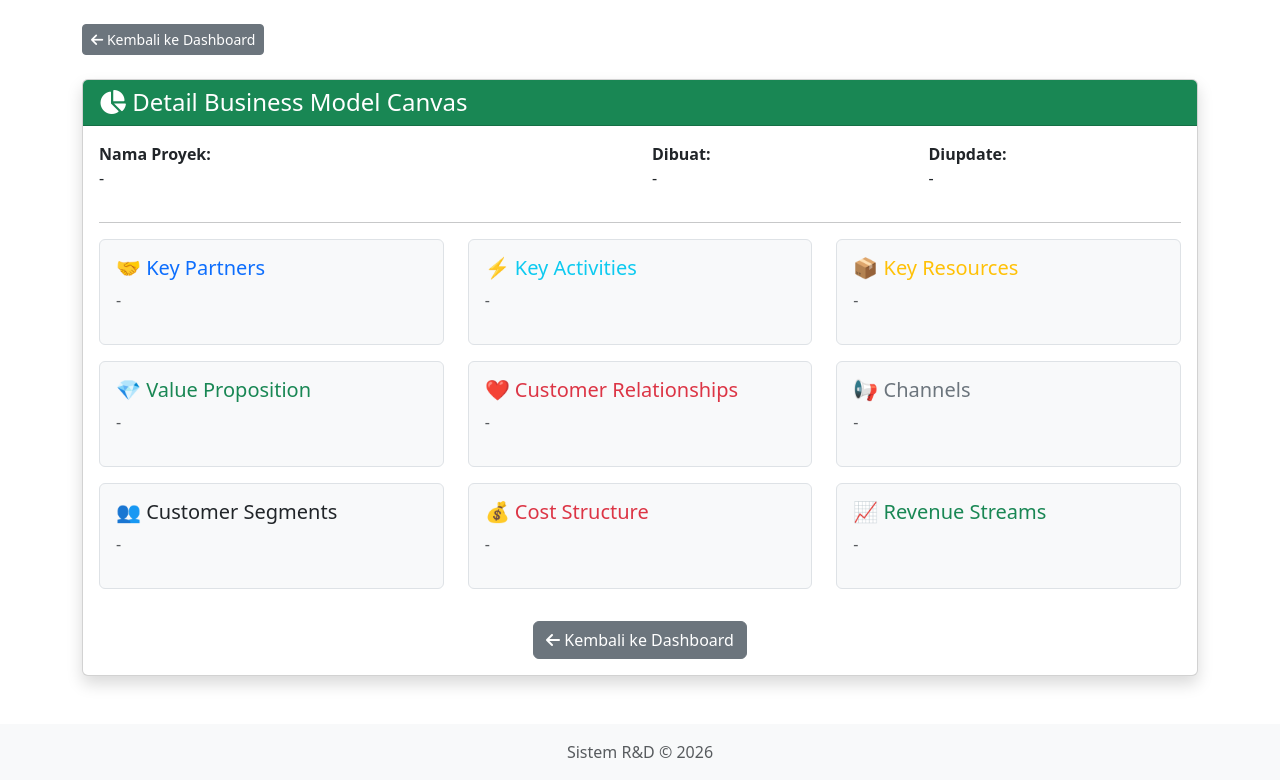
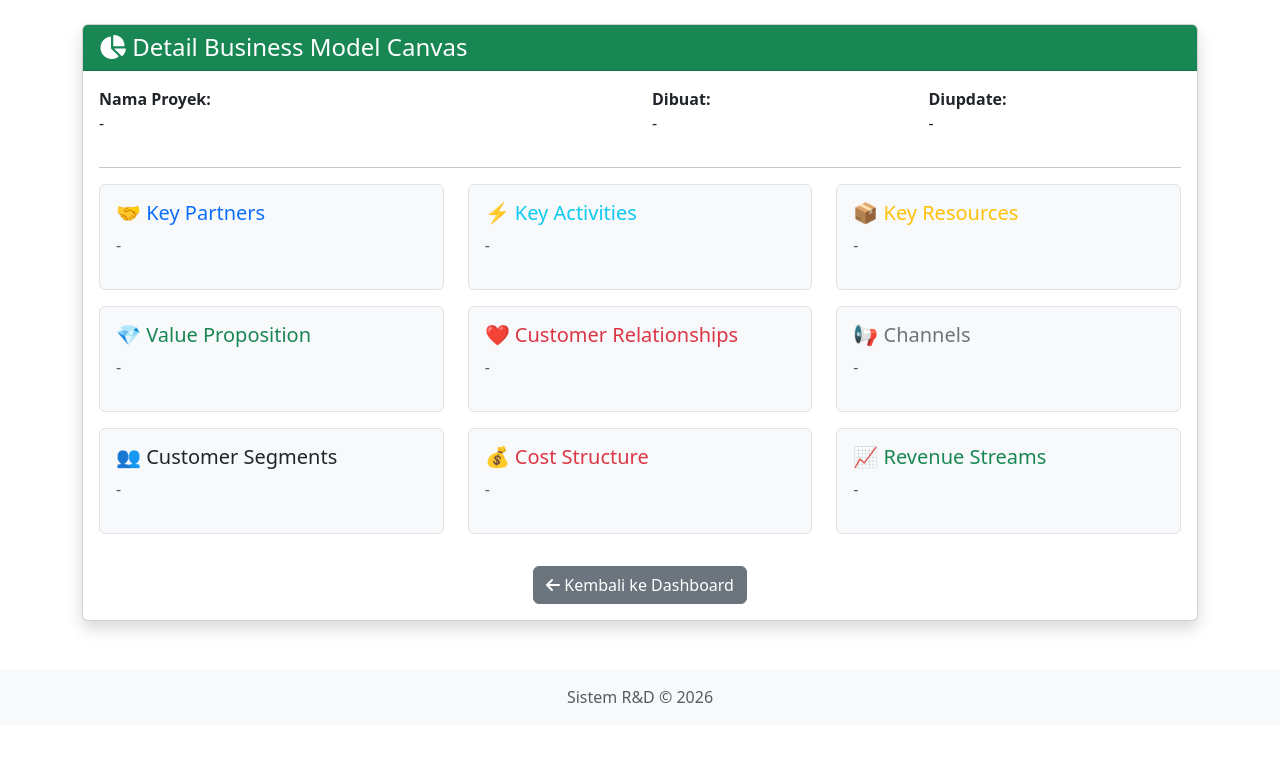
Before and after one commit to rndsupersub/rnd-app, a Python web app: template templates/view_bmc.html in a window 1280 px wide. Shown: the part 56-836 px from the top of the page. After the commit the page ends 759 px from the top, so only its background shows below. Run offline with Jinja, Linux system fonts and the light colour scheme; the template is opened without the code that fills it, so the values that code supplies are empty.

Commit message:
fix: hapus tombol kembali atas di semua halaman detail (view_*)

```diff
--- a/templates/view_bmc.html
+++ b/templates/view_bmc.html
@@ -3,12 +3,6 @@
 {% block title %}Detail Business Model Canvas - R&D System{% endblock %}
 
 {% block content %}
-<div class="mb-4">
-    <a href="{{ url_for('routes.dashboard') }}" class="btn btn-secondary btn-sm">
-        <i class="fas fa-arrow-left"></i> Kembali ke Dashboard
-    </a>
-</div>
-
 <div class="card shadow">
     <div class="card-header bg-success text-white">
         <h4 class="mb-0"><i class="fas fa-chart-pie"></i> Detail Business Model Canvas</h4>
--- a/templates/view_pestle.html
+++ b/templates/view_pestle.html
@@ -3,12 +3,6 @@
 {% block title %}Detail Analisis PESTLE - R&D System{% endblock %}
 
 {% block content %}
-<div class="mb-4">
-    <a href="{{ url_for('routes.dashboard') }}" class="btn btn-secondary btn-sm">
-        <i class="fas fa-arrow-left"></i> Kembali ke Dashboard
-    </a>
-</div>
-
 <div class="card shadow">
     <div class="card-header bg-info text-white">
         <h4 class="mb-0"><i class="fas fa-globe"></i> Detail Analisis PESTLE</h4>
--- a/templates/view_product.html
+++ b/templates/view_product.html
@@ -3,12 +3,6 @@
 {% block title %}Detail Analisis Produk - R&D System{% endblock %}
 
 {% block content %}
-<div class="mb-4">
-    <a href="{{ url_for('routes.dashboard') }}" class="btn btn-secondary btn-sm">
-        <i class="fas fa-arrow-left"></i> Kembali ke Dashboard
-    </a>
-</div>
-
 <div class="card shadow">
     <div class="card-header bg-primary text-white">
         <h4 class="mb-0"><i class="fas fa-shopping-cart"></i> Detail Analisis Produk</h4>
--- a/templates/view_swot.html
+++ b/templates/view_swot.html
@@ -3,12 +3,6 @@
 {% block title %}Detail Analisis SWOT - R&D System{% endblock %}
 
 {% block content %}
-<div class="mb-4">
-    <a href="{{ url_for('routes.dashboard') }}" class="btn btn-secondary btn-sm">
-        <i class="fas fa-arrow-left"></i> Kembali ke Dashboard
-    </a>
-</div>
-
 <div class="card shadow">
     <div class="card-header bg-warning text-dark">
         <h4 class="mb-0"><i class="fas fa-chess-board"></i> Detail Analisis SWOT</h4>
```
